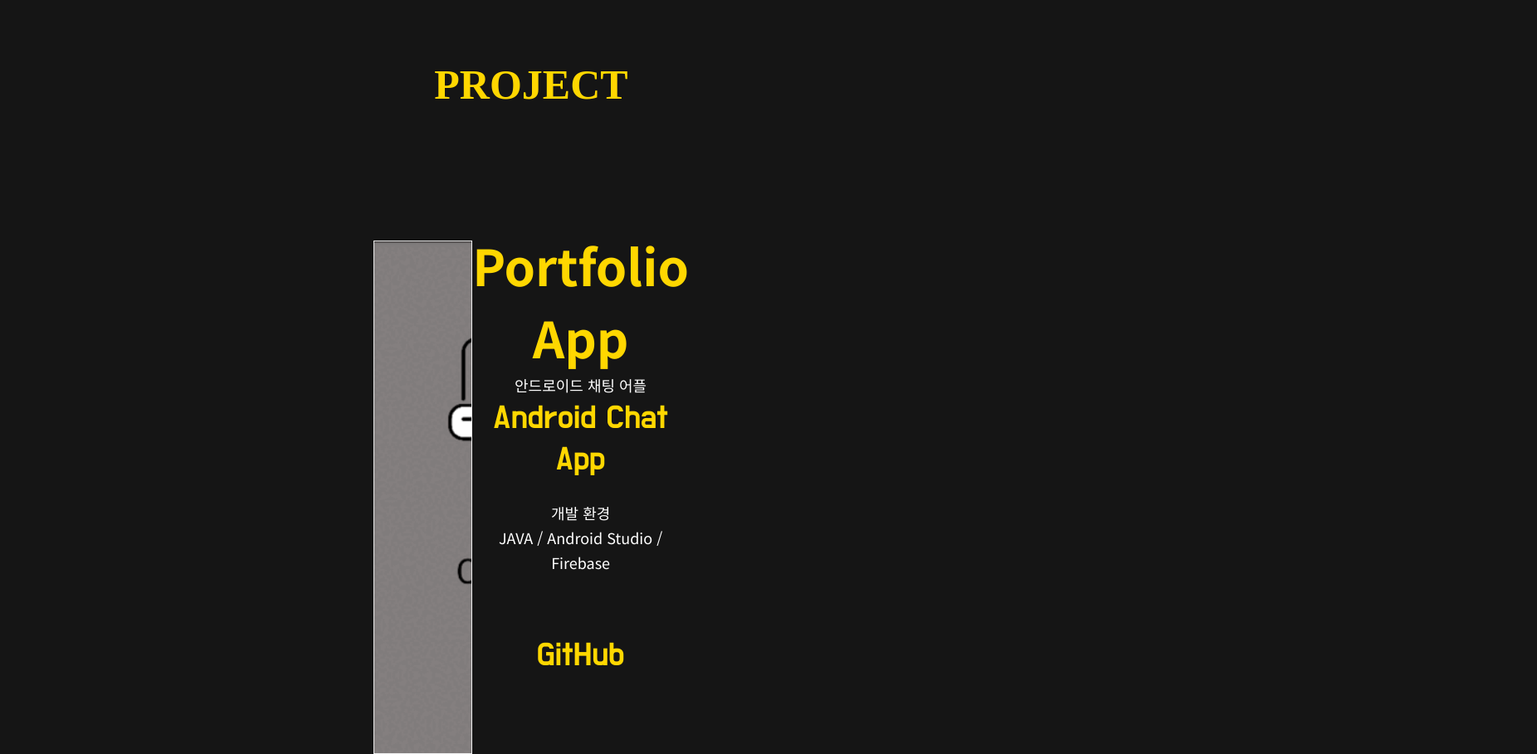
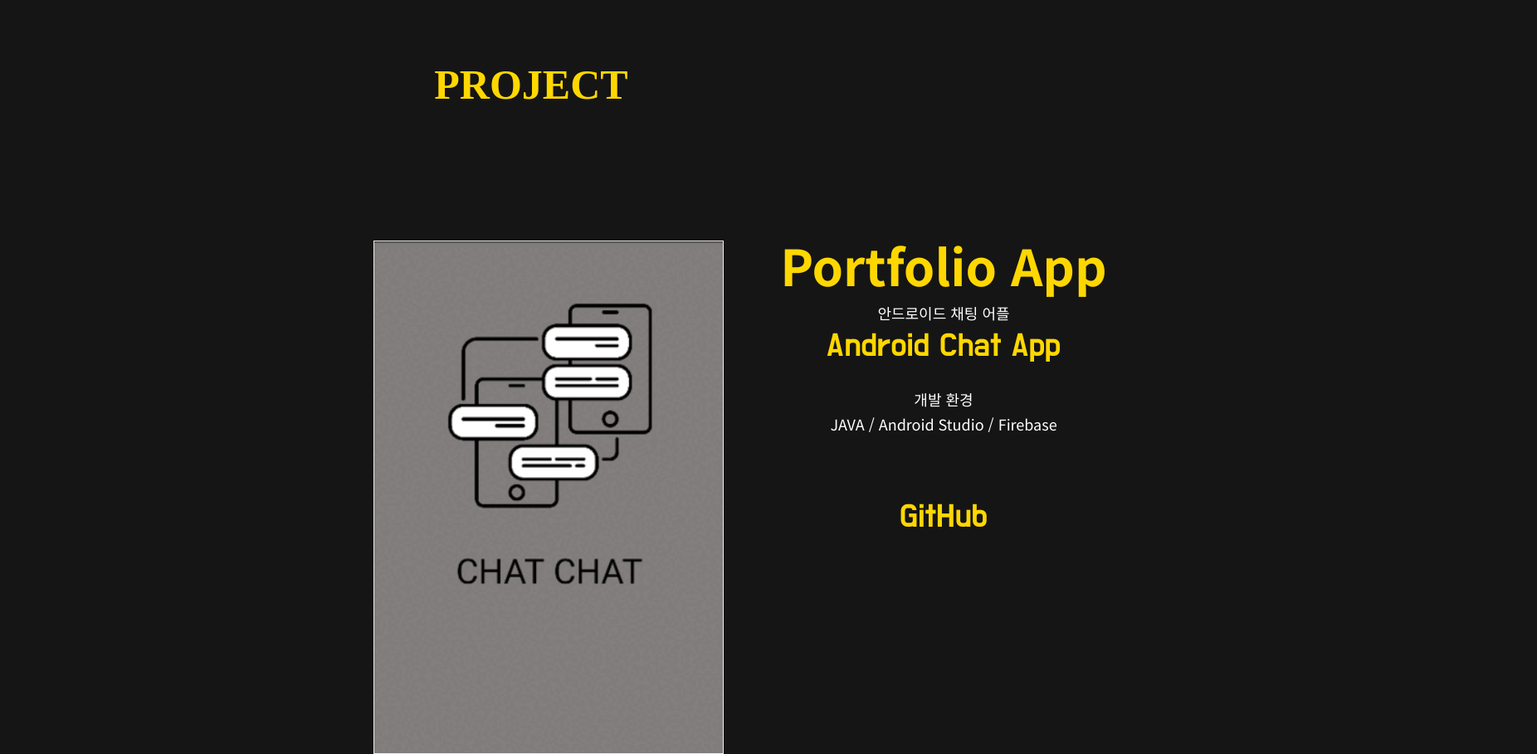
Before and after one commit to avomato/portfolio, a website: page public/index.html in a window 1280 px wide. Shown: the part 1000-1909 px from the top of the page at 83% size, 1852 px wide, since content can reach past the window. Drawn offline with nearby package versions, Linux system fonts and the light colour scheme; a web font is replaced by a local one.

Commit message:
Add files via upload

```diff
--- a/public/master.css
+++ b/public/master.css
@@ -18,14 +18,14 @@
 
 
 
-.site{ width:auto; height:937px; background-color:#151515; margin:0 auto; display:flex;
-align-items:center;justify-content:space-between; }
+.site{ width:auto; height:937px; background-color:#151515; margin:0 auto; display:inline-flex;
+align-items:center; justify-content:space-between; }
 
 
 
-.home2{ width:auto; height:617px; ; margin-left: 450px; background-size:cover; overflow:hidden;
+.home2{ width:auto; height:617px; ; margin-left: 450px; background-size:cover; overflow:auto;
 position:relative; z-index:20; border:1px solid #eee; }
-.home2{ display:flex; }
+.home2{ display:inline-flex; }
 
 
 
```
